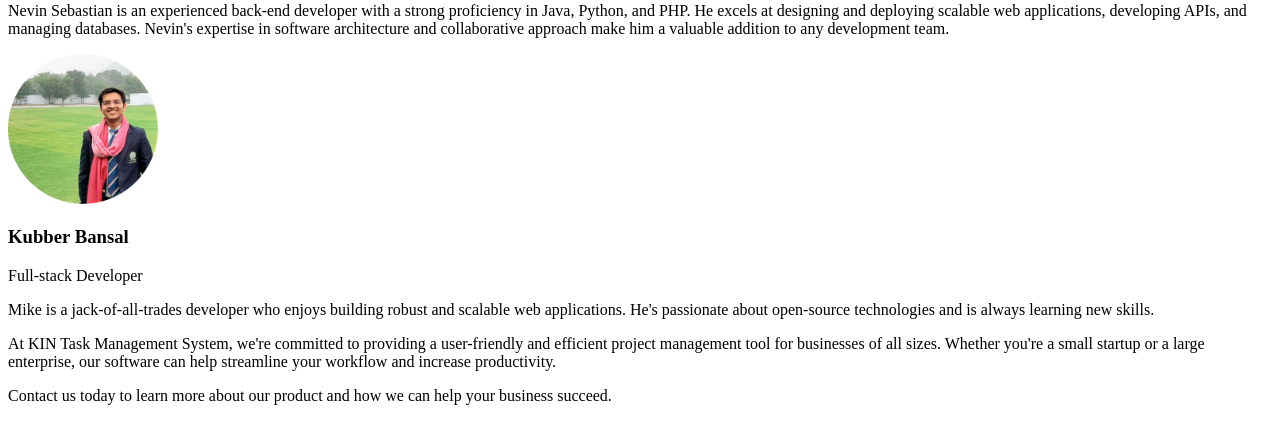
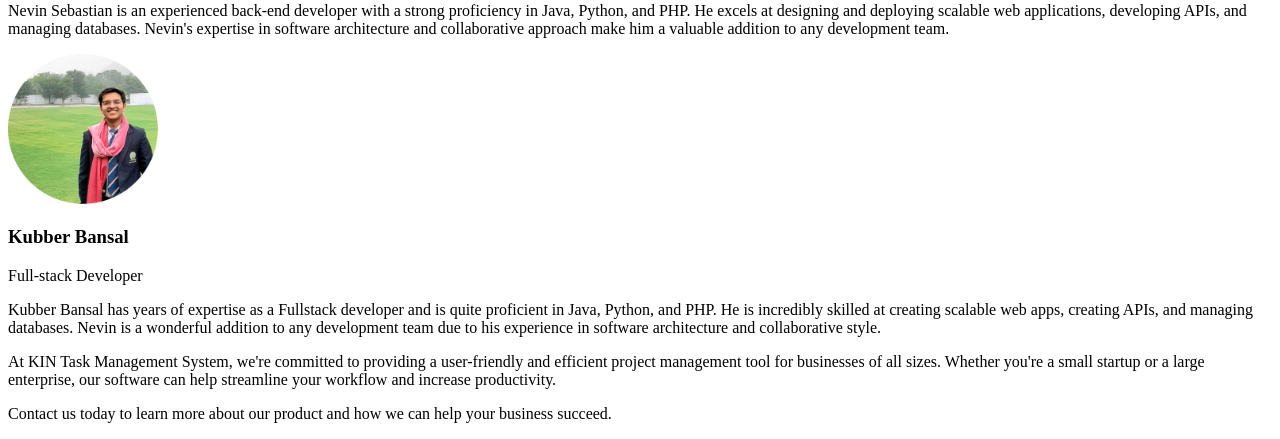
Before and after one commit to devsebatron/tms, a PHP site: page /about_us.php in a window 1280 px wide. Shown: the part 659-1098 px from the top of the page. Before the commit the page ends 1064 px from the top, so only its background shows below. Run offline with PHP 8.4, Linux system fonts and the light colour scheme.

Commit message:
Update about_us.php
About us desc

```diff
--- a/about_us.php
+++ b/about_us.php
@@ -35,7 +35,7 @@
 						<img src="assets\uploads\kubber.png" alt="Developer 3" class="img-fluid rounded-circle mb-2" width="150">
 						<h3>Kubber Bansal</h3>
 						<p class="text-secondary">Full-stack Developer</p>
-						<p>Mike is a jack-of-all-trades developer who enjoys building robust and scalable web applications. He's passionate about open-source technologies and is always learning new skills.</p>
+						<p>Kubber Bansal has years of expertise as a Fullstack developer and is quite proficient in Java, Python, and PHP. He is incredibly skilled at creating scalable web apps, creating APIs, and managing databases. Nevin is a wonderful addition to any development team due to his experience in software architecture and collaborative style.</p>
 					</div>
 				</div>
 			</div>
```
